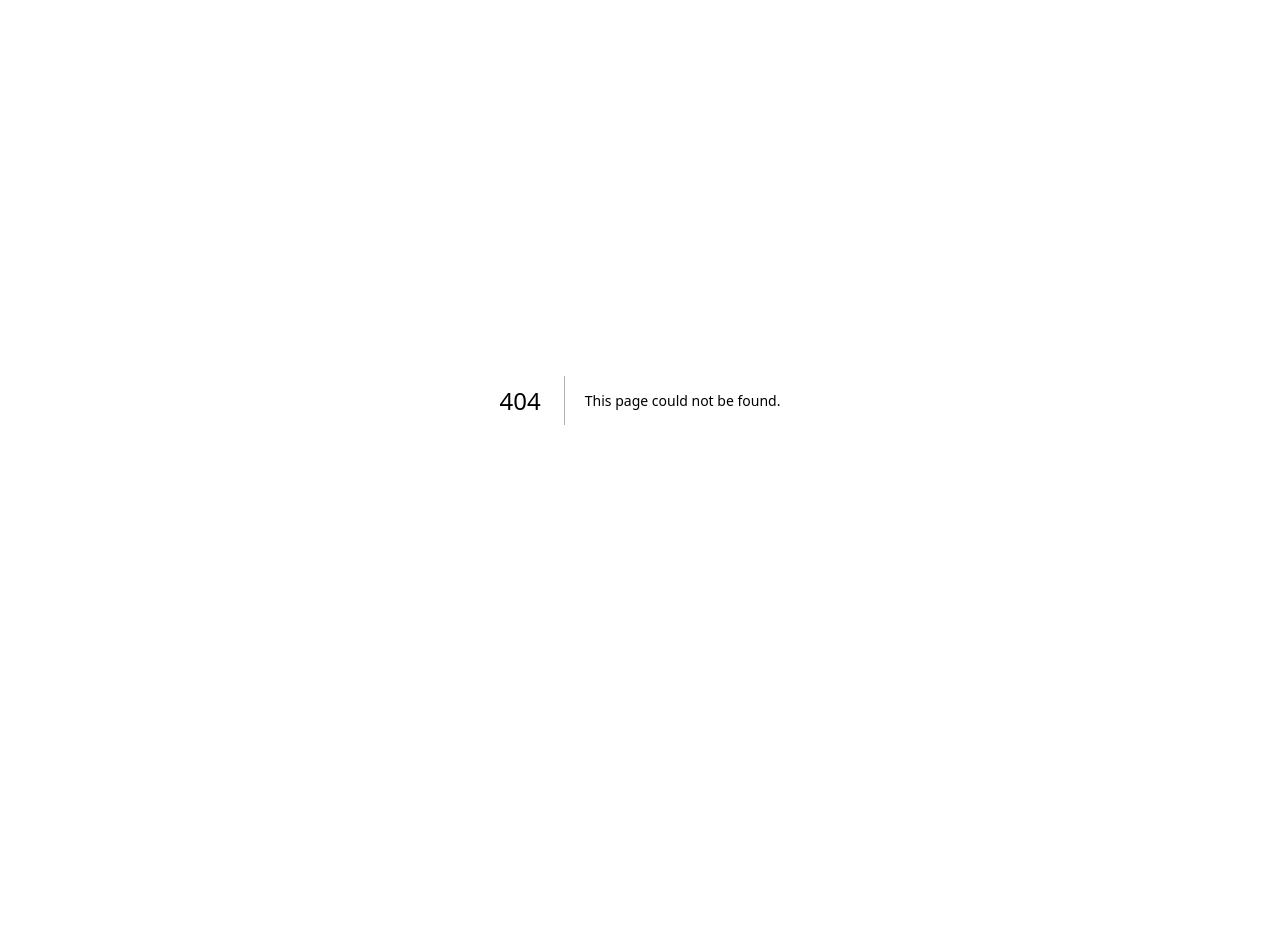
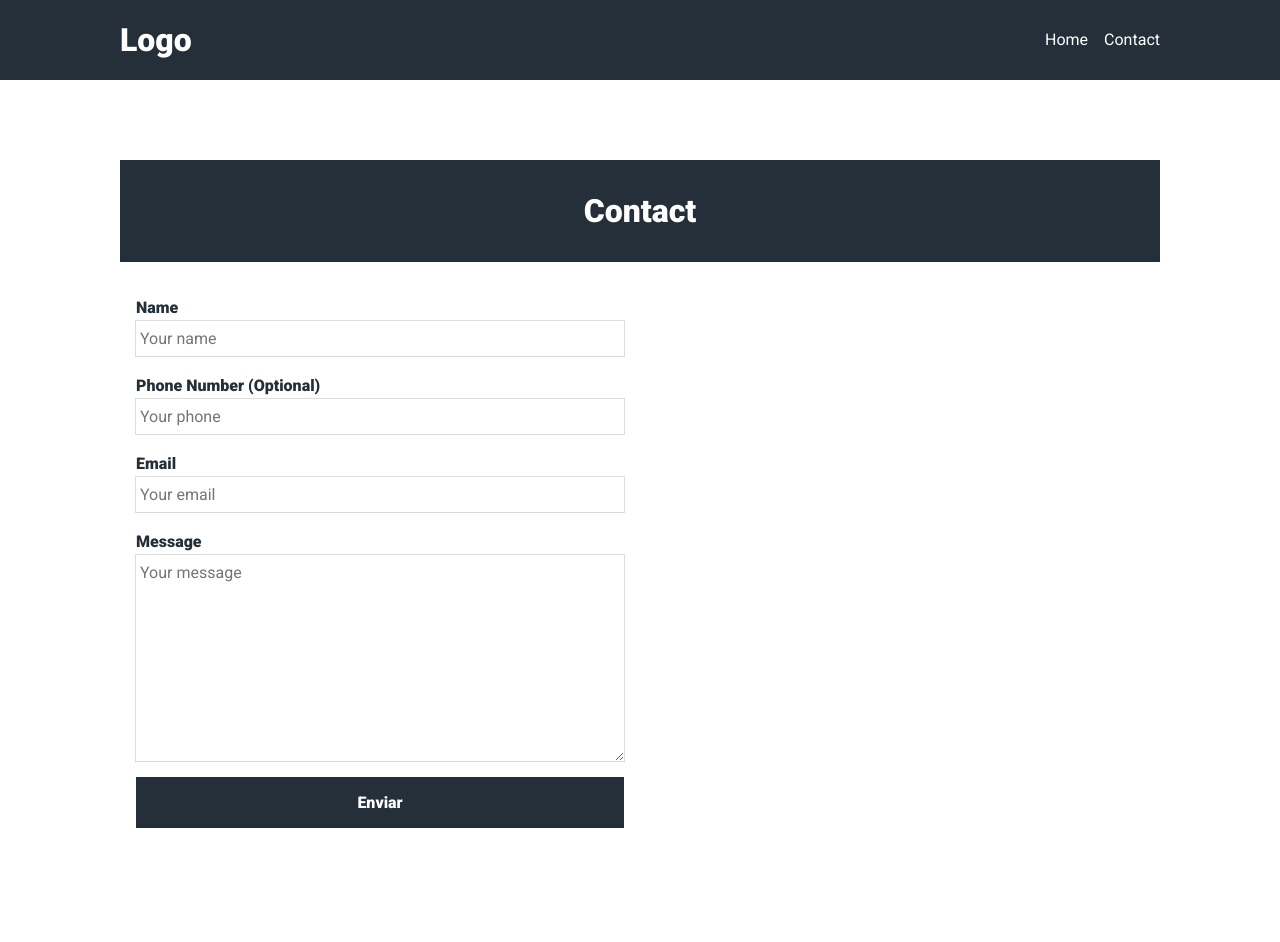
Before and after one commit to Luanzim1327/landing-page-lawyer, a Next.js app: page /contact in a window 1280 px wide. Before the commit this address had no page. Shown: the top 942 px of the page. Before the commit the page ends 800 px from the top, so only its background shows below. Built offline with nearby package versions, Linux system fonts and the light colour scheme.

Commit message:
feat(frontend): desc : contact form created

```diff
--- /dev/null
+++ b/src/app/contact/page.jsx
@@ -0,0 +1,35 @@
+import styles from './styles.module.scss'
+
+export default function Contact () {
+    return (
+
+        <section className={styles.containerContact}>
+            <div className={styles.containerBanner}>
+                <h2>Contact</h2>
+            </div>
+
+            <section className={styles.containerFormInfo}>
+                <form>
+                    <label htmlFor="name">Name</label>
+                    <input type="text" name='name' placeholder='Your name' required/>
+
+                    <label htmlFor="phone">Phone Number (Optional)</label>
+                    <input type="number" name='phone' placeholder='Your phone'/>
+
+                    <label htmlFor="email">Email</label>
+                    <input type="email" name='email' placeholder='Your email' required/>
+
+                    <label htmlFor="message">Message</label>
+                    <textarea name="message" id="" cols="30" rows="10" placeholder='Your message' required></textarea>
+                    <button type='submit'>
+                        Enviar
+                    </button>
+                </form>
+            </section>
+        </section>
+    )
+}
+
+/*
+   <iframe width="100%" height="100%" id="gmap_canvas" src="https://maps.google.com/maps?q=Fortaleza&t=k&z=13&ie=UTF8&iwloc=&output=embed" frameborder="0" scrolling="no" marginheight="0" marginwidth="0"></iframe>
+*/
--- /dev/null
+++ b/src/app/contact/styles.module.scss
@@ -0,0 +1,64 @@
+.containerContact {
+    max-width: 1120px;
+    margin: 0 auto;;
+    padding: 5rem 40px;
+}
+
+.containerBanner {
+    padding: 2rem 1rem;
+
+    background-color: var(--blue-400);
+
+    h2 {
+        text-align: center;
+        font-size: 2rem;
+        color: var(--white);
+        transition: filter 0.2s;
+
+        &:hover {
+            filter: brightness(0.8);
+        }
+    }
+}
+
+.containerFormInfo {
+    display: flex;
+    justify-content: space-between;
+
+    form {
+        max-width: 50%;
+        width: 100%;
+        display: flex;
+        flex-direction: column;
+        padding: 2rem 1rem;
+
+        label {
+            font-weight: 600;
+            padding: 0.25rem 0;
+        }
+
+        input , textarea {
+            padding: 0.5rem 0.25rem;
+            outline: none;
+            border: none;
+            box-shadow: rgba(0, 0, 0, 0.02) 0px 1px 3px 0px, rgba(27, 31, 35, 0.15) 0px 0px 0px 1px;
+        }
+
+        input {
+
+            & + label {
+                margin-top: 1rem;
+            }
+        }
+
+        button {
+            margin-top: 1rem;
+            padding: 1rem 2rem;
+            border: none;
+            outline: none;
+            font-weight: 600;
+            color: var(--white);
+            background: var(--blue-400);
+        }
+    }
+}
--- a/src/app/layout.jsx
+++ b/src/app/layout.jsx
@@ -1,5 +1,7 @@
+import Header from '@/components/Header'
 import './globals.scss'
 import { Roboto } from 'next/font/google'
+import Footer from '@/components/Footer'
 
 const roboto = Roboto({
   subsets: ['latin'],
@@ -15,7 +17,11 @@ export default function RootLayout({ children }) {
 
   return (
     <html lang="en">
-      <body className={`${roboto.className} bg-slate-100`}>{children}</body>
+      <body className={`${roboto.className} bg-slate-100`}>
+        <Header />
+        {children}
+        <Footer />
+      </body>
     </html>
   )
 }
--- a/src/app/page.jsx
+++ b/src/app/page.jsx
@@ -1,7 +1,5 @@
-import Header from "@/components/Header"
 import About from "@/components/About"
 import Info from "@/components/Info"
-import Footer from "@/components/Footer"
 import ModalContactProvider from "@/components/Modal"
 import RecommendedPosts from "@/components/RecommendedPosts"
 
@@ -10,11 +8,9 @@ export default function Home() {
   return (
     <div>
       <ModalContactProvider>
-          <Header />
           <RecommendedPosts />
           <About />
           <Info />
-          <Footer />
       </ModalContactProvider>
     </div>
   )
--- a/src/components/Footer/styles.module.scss
+++ b/src/components/Footer/styles.module.scss
@@ -1,7 +1,7 @@
 .containerFooter {
     max-width: 1120px;
     margin: 0 auto;
-    padding: 8rem 0;
+    padding: 0 40px;
 
     display: flex;
     justify-content: space-between;
--- a/src/components/Header/index.jsx
+++ b/src/components/Header/index.jsx
@@ -1,23 +1,22 @@
 "use client";
 
-import Modal from "../Modal";
-import { useModalContact } from "../Modal";
+import { useState } from "react";
+import Link from "next/link";
 import styles from "./styles.module.scss"
-import ReactModal from "react-modal";
 
 export default function Header () {
-    const { displayModal , setDisplayModal } = useModalContact();
+    const [activeItem , setActiveItem] = useState(false);
 
     return (
         <header className={styles.headerContainer}>
             <nav className={styles.headerContent}>
                 <h2>Logo</h2>
                 <ul>
-                    <li className={styles.active}>
-                        <a>Home</a>
+                    <li>
+                        <Link className={styles.navigationLink} href={"/"}>Home</Link>
                     </li>
                     <li>
-                        <a onClick={() => setDisplayModal(true)}>Contact</a>
+                        <Link className={styles.navigationLink} href={"/contact"}>Contact</Link>
                     </li>
                 </ul>
             </nav>
```
